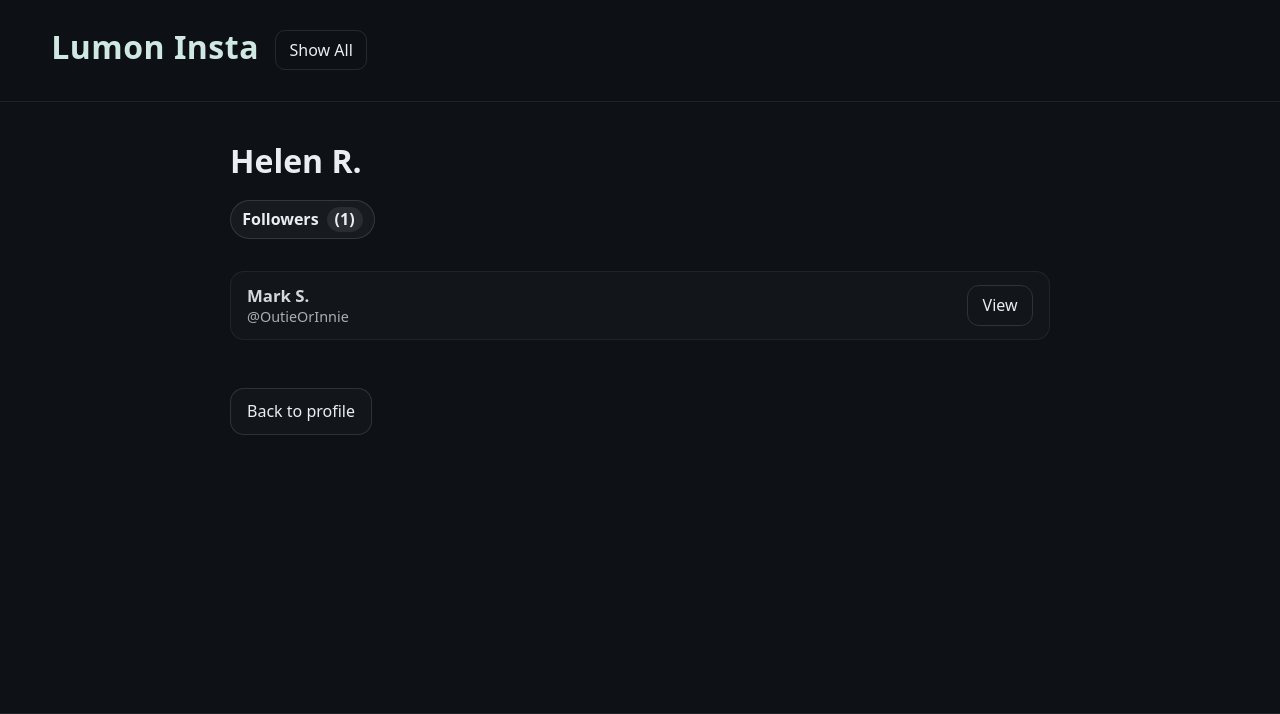
After one commit to miajolie/cs412, a Django app: page /mini_insta/profile/1/followers in a window 1280 px wide. The commit adds this page. Shown: the top 714 px of the page. Run offline with Django 5.2, Linux system fonts and the light colour scheme; data comes from the database, SQL or seed files in the repository; both versions use the stored data as it was after the commit.

Commit message:
finished task 1 with styling as well

```diff
--- a/mini_insta/admin.py
+++ b/mini_insta/admin.py
@@ -3,7 +3,10 @@ from django.contrib import admin
 
 # Register your models here.
 
-from . models import Profile, Post, Photo
+from . models import Profile, Post, Photo, Follow, Comment, Like
 admin.site.register(Profile)
 admin.site.register(Post)
 admin.site.register(Photo)
+admin.site.register(Follow)
+admin.site.register(Comment)
+admin.site.register(Like)
--- a/mini_insta/models.py
+++ b/mini_insta/models.py
@@ -30,6 +30,26 @@ class Profile(models.Model):
         '''Return a URL to display one instance of this object'''
         return reverse('show_profile', kwargs={'pk': self.pk})
 
+    def get_followers(self):
+        '''returns a ilst of Profiles who follow this profile'''
+        query = Follow.objects.filter(profile=self).select_related('follower_profile')
+        # selects those connected by an edge / connected to one another
+        return [f.follower_profile for f in query]
+
+    def get_num_followers(self):
+        '''returns the number of followers'''
+        return Follow.objects.filter(profile=self).count()
+
+    def get_following(self):
+        '''return list of profiles this profile follows'''
+
+        query = Follow.objects.filter(follower_profile=self).select_related('profile')
+        return [f.profile for f in query]
+
+    def get_num_following(self):
+        '''return count of how many profiles are being follwed'''
+        return Follow.objects.filter(follower_profile=self).count()
+
 class Post(models.Model):
     '''will model the data attributes of an Instagram post'''
 
@@ -46,6 +66,17 @@ class Post(models.Model):
         '''Return a QuerySet of photos for a given post'''
         return Photo.objects.filter(post = self)
 
+    def get_all_comments(self):
+        '''return a QuerySet of all comments on a post'''
+        return Comment.objects.filter(post = self)
+
+    def get_likes(self):
+        '''retrieves all likes on a post'''
+        return Like.objects.filter(post=self)
+
+    def get_num_likes(self):
+        '''helper method to get the number of likes'''
+        return self.get_likes().count()
 
 
 class Photo(models.Model):
@@ -78,3 +109,39 @@ class Photo(models.Model):
             return self.image_file.url
 
         return ''
+
+
+class Follow(models.Model):
+    '''encapsulates the idea of a profile connecting to another profile'''
+
+    profile = models.ForeignKey('Profile', on_delete = models.CASCADE, related_name= 'profile')
+    follower_profile = models.ForeignKey('Profile', on_delete = models.CASCADE, related_name= 'follower_profile')
+
+    timestamp = models.DateTimeField(auto_now=True)
+
+    def __str__(self):
+        '''string method for the Follow class'''
+        return f"{self.follower_profile.display_name} follows {self.profile.display_name}"
+
+class Comment(models.Model):
+    '''a comment by a Profile on a Post'''
+    post = models.ForeignKey('Post', on_delete=models.CASCADE)
+    profile = models.ForeignKey('Profile', on_delete=models.CASCADE)
+    timestamp = models.DateTimeField(auto_now=True)
+    text = models.TextField()
+
+    def __str__(self):
+        '''string representation of the comment class'''
+        person = self.profile.display_name or self.profile.username
+        return f"Comment by {person} on Post #{self.post.pk}: {self.text}..."
+
+class Like(models.Model):
+    '''encapsulates the idea of a profile "liking" a post'''
+    post = models.ForeignKey('Post', on_delete=models.CASCADE)
+    profile = models.ForeignKey('Profile', on_delete=models.CASCADE)
+    timestamp = models.DateTimeField(auto_now=True)
+
+    def __str__(self):
+        '''string representation of the like class'''
+        person = self.profile.display_name or self.profile.username
+        return f"{person} liked Post #{self.post.pk}"
--- /dev/null
+++ b/mini_insta/templates/mini_insta/show_followers.html
@@ -0,0 +1,30 @@
+{% extends 'mini_insta/base.html' %}
+{% block content %}
+<section class="follow-section">
+  <header class="follow-header">
+    <h1>{{ profile.display_name}}</h1>
+    <p class="follow-pill">Followers <span class="count">({{ profile.get_num_followers }})</span></p>
+  </header>
+
+  <ul class="follow-list">
+    {% for p in profile.get_followers %}
+      <li class="user-row">
+
+        <div class="user-meta">
+          <a class="user-name" href="{% url 'show_profile' p.pk %}">
+            {{ p.display_name}}
+          </a>
+          <div class="user-sub">@{{ p.username }}</div>
+
+        </div>
+        <br>
+        <a class="btn-ghost" href="{% url 'show_profile' p.pk %}">View</a>
+      </li>
+    {% empty %}
+      <li class="empty">No followers yet.</li>
+    {% endfor %}
+  </ul>
+
+  <a class="btn-back" href="{% url 'show_profile' profile.pk %}">Back to profile</a>
+</section>
+{% endblock %}
--- a/mini_insta/urls.py
+++ b/mini_insta/urls.py
@@ -2,7 +2,7 @@
 # and the link for the image to access the individual profile
 
 from django.urls import path
-from .views import ProfileListView, ProfileDetailView, PostDetailView, CreatePostView, UpdateProfileView, DeletePostView, UpdatePostView
+from .views import ProfileListView, ProfileDetailView, PostDetailView, CreatePostView, UpdateProfileView, DeletePostView, UpdatePostView, ShowFollowersDetailView, ShowFollowingDetailView
 
 urlpatterns=[
 
@@ -20,4 +20,7 @@ urlpatterns=[
 
     path('post/<int:pk>/update', UpdatePostView.as_view(), name="update_post"),
 
+    path('profile/<int:pk>/followers', ShowFollowersDetailView.as_view(), name='show_followers'),
+
+    path('profile/<int:pk>/following', ShowFollowingDetailView.as_view(), name='show_following'),
 ]
--- a/mini_insta/views.py
+++ b/mini_insta/views.py
@@ -139,3 +139,16 @@ class UpdatePostView(UpdateView):
         '''after updating a post, return to the profile page'''
         pk = self.kwargs['pk']
         return reverse('show_post', kwargs={'pk': pk})
+
+class ShowFollowersDetailView(DetailView):
+    '''provides the context variable profile to their templates'''
+    model = Profile
+    template_name = 'mini_insta/show_followers.html'
+    context_object_name = 'profile'
+
+class ShowFollowingDetailView(DetailView):
+    '''provides the context variable profile to their templates'''
+
+    model = Profile
+    template_name = 'mini_insta/show_following.html'
+    context_object_name = 'profile'
--- a/static/severance.css
+++ b/static/severance.css
@@ -515,3 +515,200 @@ a.btn:hover{
   background:rgba(207,232,225,.06);
   border-color:rgba(207,232,225,.6);
 }
+
+/* to get rid of blue underline for hyperlinks*/
+.stats li > a,
+.stats li > a:visited,
+.stats li > a:hover,
+.stats li > a:active,
+.stats li > a:focus {
+  color: inherit;
+  text-decoration: none;
+  gap: .4rem;
+  align-items: baseline;
+}
+
+/* followers/following */
+.follow-section {
+  max-width: 820px;
+  margin: 0 auto;
+  padding: 1rem 1rem 3rem;
+}
+
+.follow-header h1 {
+  margin: 0 0 .25rem;
+  font-size:
+  clamp(1.6rem,2.5vw,2.4rem);
+}
+
+.follow-pill {
+  display:inline-flex;
+  gap:.5rem;
+  align-items:center;
+  padding:.35rem .7rem;
+  border:1px solid rgba(255,255,255,.12);
+  border-radius:999px; font-weight:600;
+  background:rgba(255,255,255,.04);
+}
+
+.follow-pill .count {
+  background:rgba(255,255,255,.08);
+  padding:.1rem .5rem;
+  border-radius:999px;
+}
+
+.follow-list {
+  list-style:none;
+  margin:1rem 0 2rem;
+  padding:0; }
+.user-row {
+  display:grid;
+  grid-template-columns:56px 1fr auto;
+  gap:1rem;
+  align-items:center;
+  padding:.8rem 1rem;
+  border-radius:14px;
+  background:rgba(255,255,255,.02);
+  border:1px solid rgba(255,255,255,.06);
+}
+.user-row + .user-row {
+  margin-top:.6rem;
+}
+
+.user-row:hover {
+  background:rgba(255,255,255,.04);
+}
+
+
+.user-meta { min-width:0; }
+.user-name,
+.user-name:visited,
+.user-name:hover,
+.user-name:active,
+.user-name:focus {
+  color:inherit;
+  text-decoration:none;
+  font-weight:700;
+  font-size:1.05rem;
+}
+
+.user-name{
+  opacity:.9;
+  white-space: nowrap;
+  overflow: hidden;
+  text-overflow: ellipsis;
+}
+.user-sub {
+  font-size:.9rem;
+  opacity:.7;
+}
+.user-bio {
+  margin:.3rem 0 0;
+  opacity:.85;
+}
+
+.btn-ghost {
+  padding:.55rem .9rem;
+  border-radius:12px;
+  border:1px solid rgba(255,255,255,.12);
+  background:transparent;
+  color:inherit;
+  text-decoration:none;
+  white-space:nowrap;
+}
+
+.btn-ghost:hover { background:rgba(255,255,255,.06); }
+
+.empty {
+  opacity:.6;
+  padding:1rem;
+}
+.btn-back {
+  display:inline-block;
+  margin-top:1rem;
+  padding:.7rem 1rem;
+  border-radius:14px;
+  border:1px solid rgba(255,255,255,.12);
+  text-decoration:none;
+  color:inherit;
+  background:rgba(255,255,255,.02);
+}
+
+.btn-back:hover { background:rgba(255,255,255,.06); }
+
+/* make links look like text here too */
+.follow-section a, .follow-section a:visited {
+  color:inherit;
+  text-decoration:none;
+}
+.follow-section a:focus-visible {
+  outline:2px solid currentColor;
+  outline-offset:3px;
+  border-radius:10px;
+}
+
+@media (max-width:520px){
+  .user-row { grid-template-columns:48px 1fr; }
+  .btn-ghost { grid-column:1 / -1; justify-self:start; margin-top:.4rem; }
+  .avatar { width:48px; height:48px; }
+}
+
+/* Comment Styling*/
+.comments {
+  list-style: none;
+  margin: .75rem 0 0;
+  padding: 0;
+  display: flex;
+  flex-direction: column;
+  gap: .75rem;
+}
+
+.comment {
+  padding: .75rem 1rem;
+  border-radius: 12px;
+  background: rgba(255,255,255,.02);
+  border: 1px solid rgba(255,255,255,.08);
+}
+
+.comment-header {
+  display: flex;
+  align-items: baseline;
+  gap: .5rem;
+  flex-wrap: wrap;
+}
+
+.comment-author,
+.comment-author:visited,
+.comment-author:hover,
+.comment-author:active,
+.comment-author:focus {
+  color: inherit;
+  text-decoration: none;
+  font-weight: 700;
+}
+
+.comment-author:hover { opacity: .9; }
+
+.comment-time {
+  font-size: .9rem;
+  opacity: .7;
+}
+
+.comment-text {
+  margin: .35rem 0 0;
+  line-height: 1.5;
+}
+
+/* empty state */
+.comment.empty {
+  background: none;
+  border: 0;
+  padding: 0;
+  opacity: .6;
+}
+
+
+
+@media (max-width: 520px) {
+  .comment { padding: .65rem .8rem; }
+}
```
Also changed, not shown: mini_insta/templates/mini_insta/show_following.html (added, +28 -0 lines), mini_insta/templates/mini_insta/show_post.html (+62 -16 lines), mini_insta/templates/mini_insta/show_profile.html (+8 -4 lines), db.sqlite3, mini_insta/migrations/0004_comment_follow_like.py (added).
